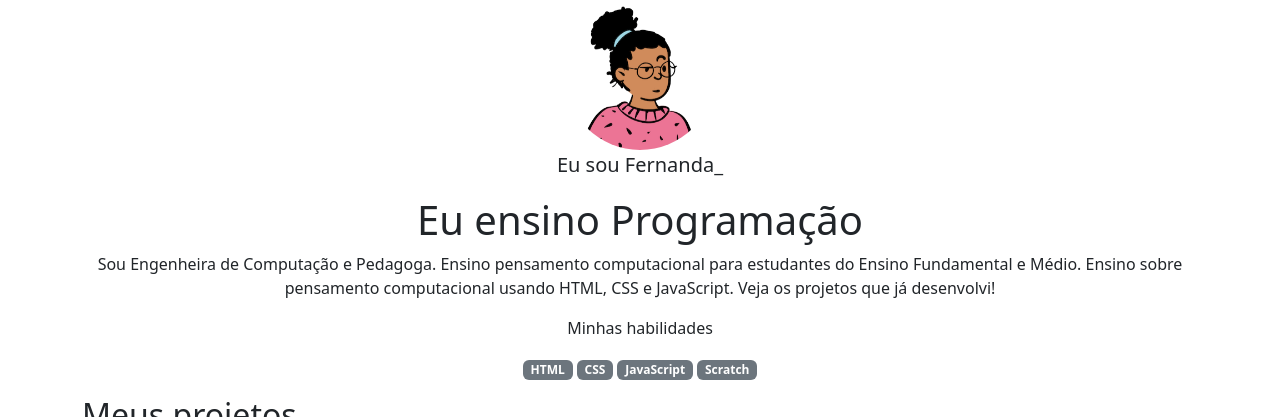
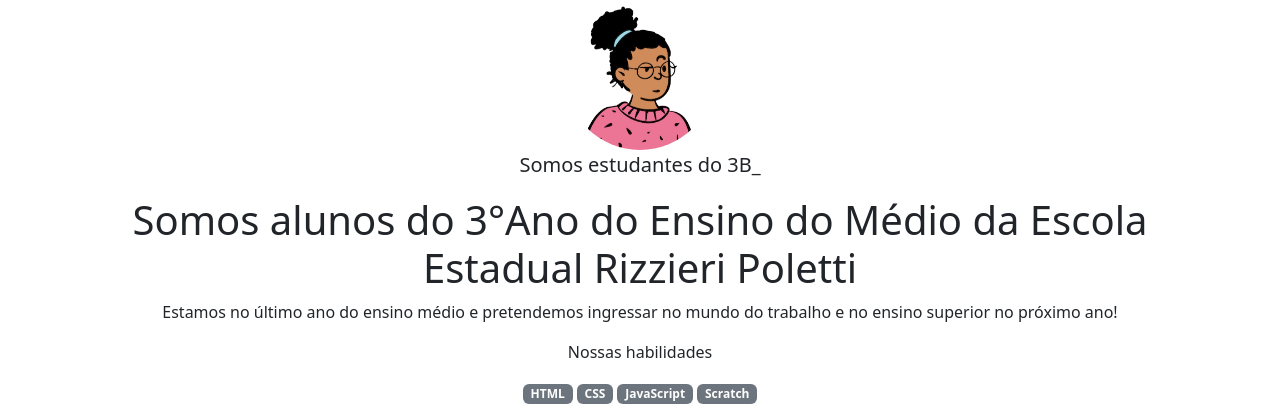
Before and after one commit to jasmyka/3AnoBalunoRizzieriPoletti, a plain HTML site: page index.html in a window 1280 px wide. Shown: the top 417 px of the page. Drawn offline with nearby package versions, Linux system fonts and the light colour scheme; files whose address does not match are found by name.

Commit message:
index.html

```diff
--- a/index.html
+++ b/index.html
@@ -12,12 +12,10 @@
 <body>
     <header class="container text-center">
         <img src="img/avatar-perfil.png" alt="avatar da Fernanda" class="rounded-circle" width="150" height="150" srcset="">
-        <p class="lead">Eu sou Fernanda_</p>
-        <h1>Eu ensino Programação</h1>
-        <p>Sou Engenheira de Computação e Pedagoga. Ensino pensamento computacional para estudantes do Ensino
-            Fundamental e Médio. Ensino sobre pensamento computacional usando HTML, CSS e JavaScript. Veja os projetos
-            que já desenvolvi!</p>
-        <p>Minhas habilidades</p>
+        <p class="lead">Somos estudantes do 3B_</p>
+        <h1>Somos alunos do 3°Ano do Ensino do Médio da Escola Estadual Rizzieri Poletti</h1>
+        <p>Estamos no último ano do ensino médio e pretendemos ingressar no mundo do trabalho e no ensino superior no próximo ano!</p>
+        <p> Nossas habilidades</p>
         <div>
             <p class="badge bg-secondary">HTML</p>
             <p class="badge bg-secondary">CSS</p>
```
